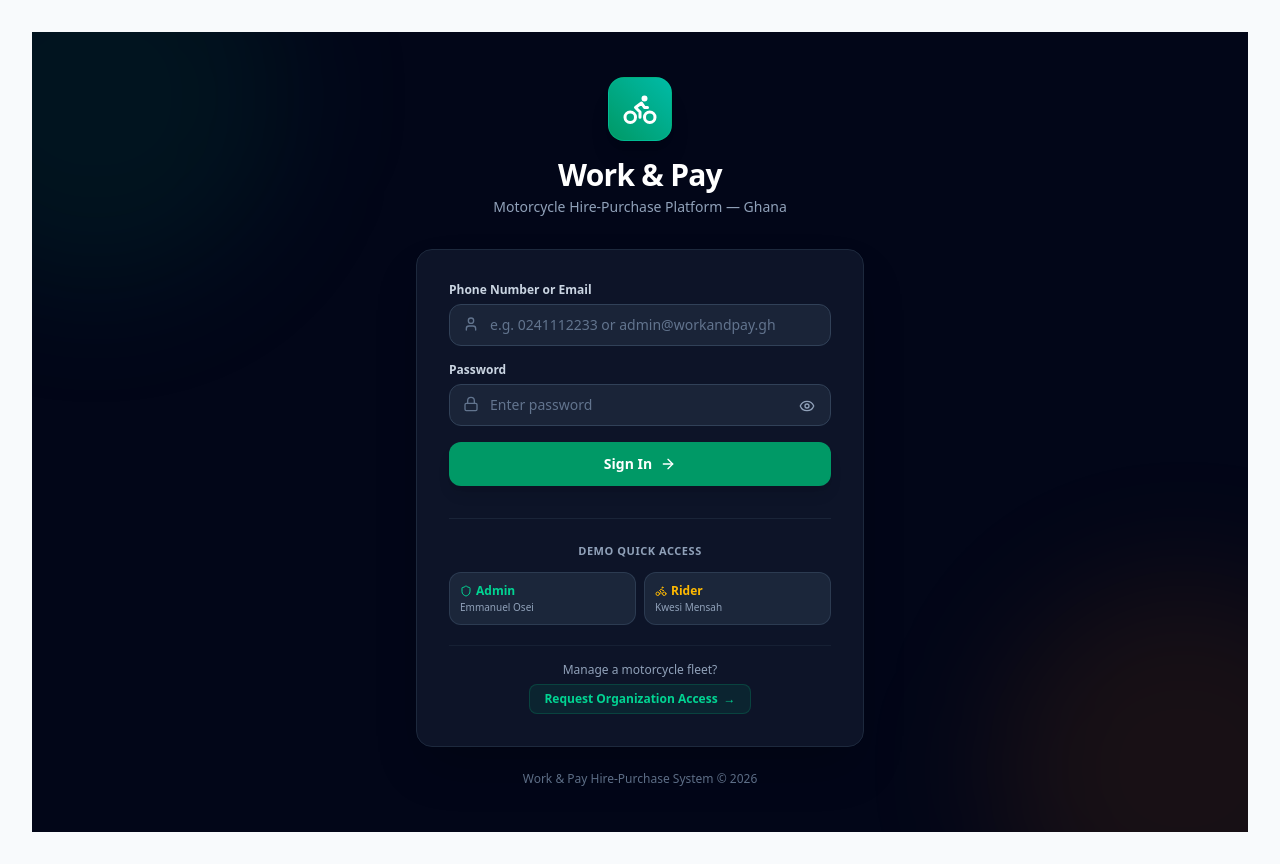
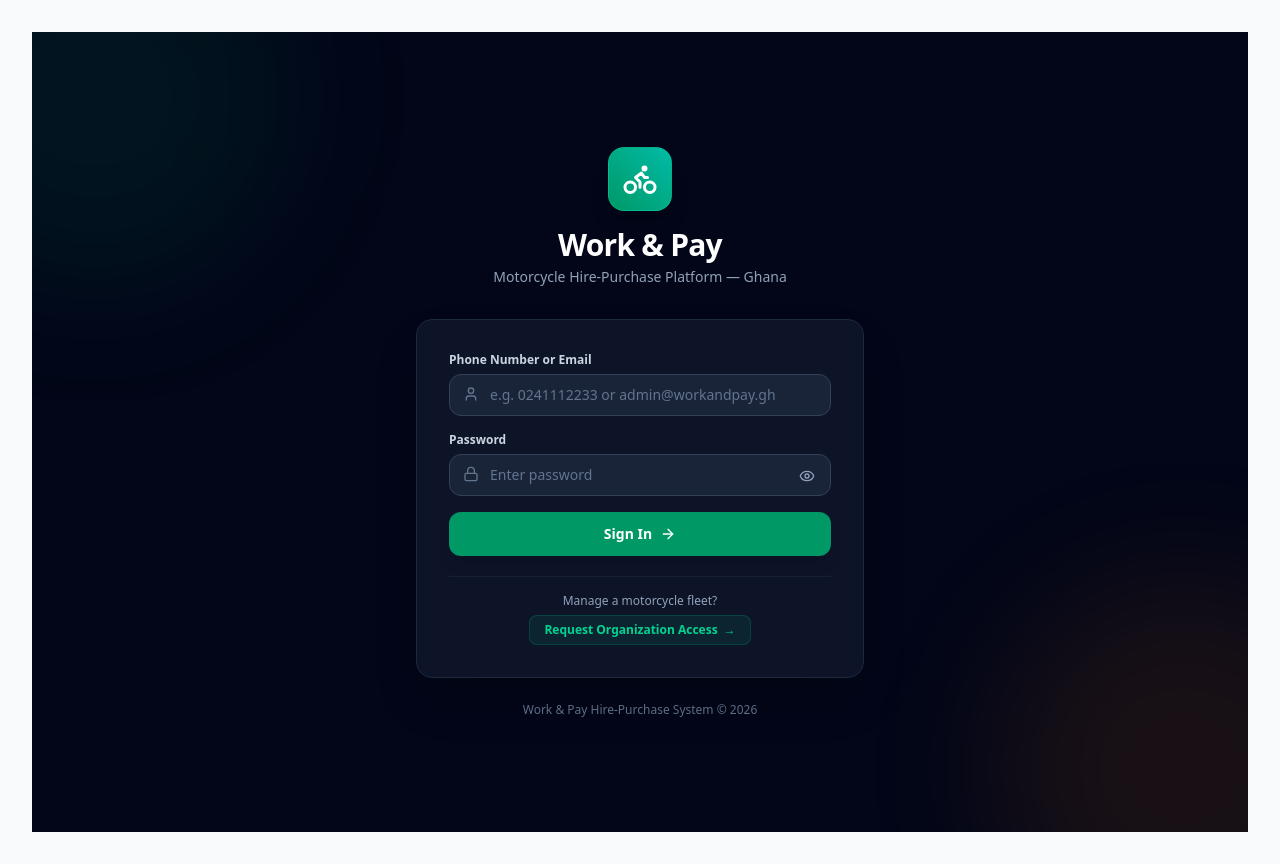
Before and after one commit to richard-antwi/salesTracker, a Next.js app: page /login in a window 1280 px wide. Built offline with nearby package versions, Linux system fonts and the light colour scheme; no server answers.

Commit message:
sec: Remove demo quick access login buttons from production login screen

```diff
--- /dev/null
+++ b/scripts/poll-vercel-deployment.js
@@ -0,0 +1,47 @@
+const https = require('https');
+
+function checkDeployment() {
+  return new Promise((resolve) => {
+    https.get('https://salestrackergh.vercel.app/login', (res) => {
+      let body = '';
+      res.on('data', (chunk) => (body += chunk));
+      res.on('end', () => {
+        const hasEyeIcon = body.includes('lucide-eye') || body.includes('Eye');
+        const hasRequestAccess = body.includes('request-access');
+        const vercelId = res.headers['x-vercel-id'];
+        resolve({
+          status: res.statusCode,
+          hasEyeIcon,
+          hasRequestAccess,
+          vercelId,
+        });
+      });
+    }).on('error', (err) => resolve({ error: err.message }));
+  });
+}
+
+async function poll() {
+  console.log('======================================================================');
+  console.log('⏳ POLLING VERCEL PRODUCTION DEPLOYMENT STATUS');
+  console.log('======================================================================\n');
+
+  for (let i = 1; i <= 10; i++) {
+    const result = await checkDeployment();
+    console.log(`Check #${i} [${new Date().toLocaleTimeString()}]:`);
+    console.log(`  - HTTP Status: ${result.status}`);
+    console.log(`  - Vercel Deployment ID: ${result.vercelId || 'N/A'}`);
+    console.log(`  - Request Access Link Present: ${result.hasRequestAccess ? '✅ YES' : '❌ NO'}`);
+
+    if (result.hasRequestAccess && result.status === 200) {
+      console.log('\n======================================================================');
+      console.log('🎉 VERCEL PRODUCTION DEPLOYMENT IS 100% READY AND LIVE!');
+      console.log('======================================================================');
+      return;
+    }
+
+    console.log('  - Deployment building/propagating... waiting 6 seconds...\n');
+    await new Promise((r) => setTimeout(r, 6000));
+  }
+}
+
+poll();
--- a/src/app/login/page.tsx
+++ b/src/app/login/page.tsx
@@ -93,18 +93,6 @@ export default function LoginPage() {
     } finally {
       setLoading(false);
     }
-  }
-
-  function fillDemoAdmin() {
-    setIdentifier('0240000000');
-    setPassword('Admin123!');
-    setError('');
-  }
-
-  function fillDemoRider() {
-    setIdentifier('0241112233');
-    setPassword('Rider123!');
-    setError('');
   }
 
   return (
@@ -243,36 +231,6 @@ export default function LoginPage() {
               </button>
             </form>
 
-            {/* Demo Quick Logins for Testing */}
-            <div className="mt-8 pt-6 border-t border-slate-800/80">
-              <span className="block text-[11px] font-semibold text-slate-400 uppercase tracking-wider mb-3 text-center">
-                Demo Quick Access
-              </span>
-              <div className="grid grid-cols-2 gap-2">
-                <button
-                  type="button"
-                  onClick={fillDemoAdmin}
-                  className="bg-slate-800/90 hover:bg-slate-800 text-slate-200 border border-slate-700/80 p-2.5 rounded-xl text-xs font-medium text-left flex flex-col gap-0.5 transition-colors group"
-                >
-                  <span className="text-emerald-400 font-semibold group-hover:text-emerald-300 flex items-center gap-1">
-                    <Shield className="w-3 h-3" /> Admin
-                  </span>
-                  <span className="text-[10px] text-slate-400 truncate">Emmanuel Osei</span>
-                </button>
-
-                <button
-                  type="button"
-                  onClick={fillDemoRider}
-                  className="bg-slate-800/90 hover:bg-slate-800 text-slate-200 border border-slate-700/80 p-2.5 rounded-xl text-xs font-medium text-left flex flex-col gap-0.5 transition-colors group"
-                >
-                  <span className="text-amber-400 font-semibold group-hover:text-amber-300 flex items-center gap-1">
-                    <Bike className="w-3 h-3" /> Rider
-                  </span>
-                  <span className="text-[10px] text-slate-400 truncate">Kwesi Mensah</span>
-                </button>
-              </div>
-            </div>
-
             {/* Public Request Access Link */}
             <div className="mt-5 text-center pt-4 border-t border-slate-800/60">
               <p className="text-xs text-slate-400 mb-1.5">Manage a motorcycle fleet?</p>
```
